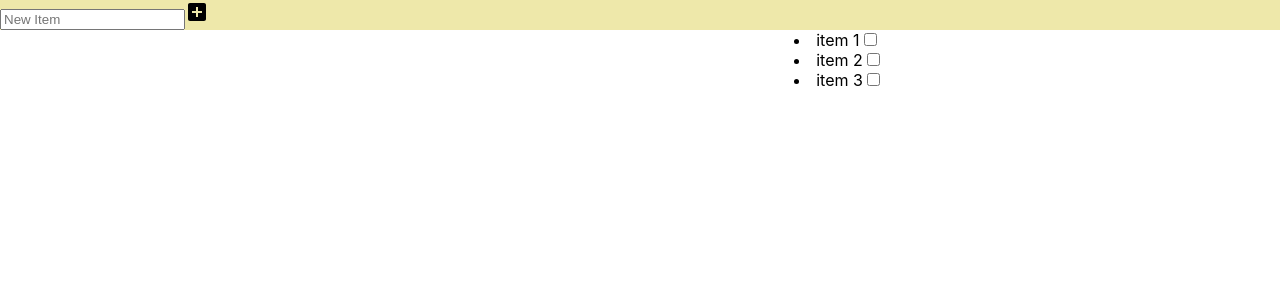
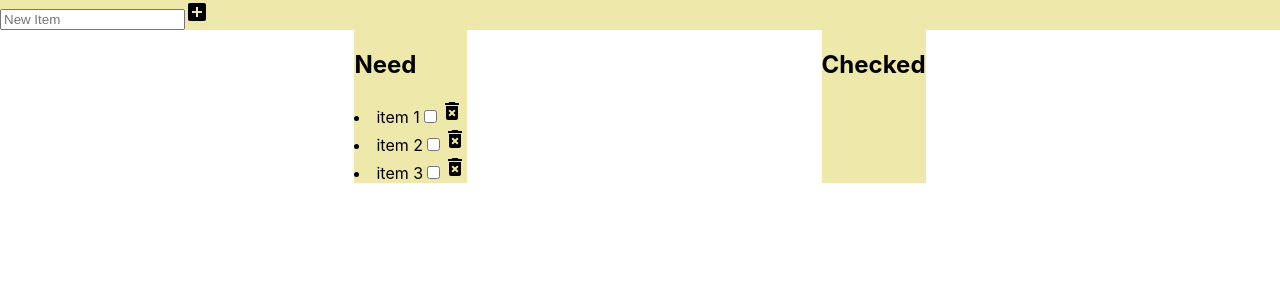
Before and after one commit to PhilCodesNow/react-shopping-app, a React (Create React App) app: page / in a window 1280 px wide. Shown: the top 300 px of the page. Built offline with nearby package versions, Linux system fonts and the light colour scheme.

Commit message:
item delete working

```diff
--- a/src/App.js
+++ b/src/App.js
@@ -30,13 +30,14 @@ function App() {
     newListItem.checked = !newListItem.checked
     newList[itemIndex] = newListItem
     setList(newList)
-    console.log(list)
   }
-  // function handleCheckedChange(id){
-  //   const uncheckedList = list.filter(listItem => listItem.id !== id)
-  //   console.log(uncheckedList)
 
-  // }
+  function handleDeleteItem(id){
+    let newList = [...list]
+    const itemIndex = newList.findIndex(item => item.id === id)
+    newList.splice(itemIndex, 1)
+    setList(newList)
+  }
 
   return (
     <div>
@@ -47,6 +48,7 @@ function App() {
       <Output
       list={list}
       handleCheckedChange={handleCheckedChange}
+      handleDeleteItem={handleDeleteItem}
       />
 
     </div>
--- a/src/Output.js
+++ b/src/Output.js
@@ -7,28 +7,21 @@ import './Output.css';
 function Output(props) {
     const {
         list,
-        handleCheckedChange
+        handleCheckedChange,
+        handleDeleteItem
     } = props
     return (
         <div className="output">
+            <OutputUnchecked
+            list={list}
+            handleCheckedChange={handleCheckedChange}
+            handleDeleteItem={handleDeleteItem}
+            />
             <OutputChecked
             list={list}
             handleCheckedChange={handleCheckedChange}
+            handleDeleteItem={handleDeleteItem}
             />
-            <OutputUnchecked
-            list={list}
-            handleCheckedChange={handleCheckedChange}
-            />
-        {/* <ol>
-        {
-        list.map(listItem =>{
-           return <li className="output__li">
-                    {listItem}
-                    <input type="checkbox"></input>
-                </li>
-        })
-        }
-        </ol> */}
         </div>
     )
 }
--- a/src/OutputChecked.js
+++ b/src/OutputChecked.js
@@ -1,27 +1,39 @@
 import React from 'react';
 import './OutputChecked.css';
+import DeleteIcon from '@material-ui/icons/DeleteForever';
 
 function OutputChecked(props) {
 
     const {
         list,
-        handleCheckedChange
+        handleCheckedChange,
+        handleDeleteItem
     } = props
     const checkedList = list.map(listItem =>{
         if(listItem.checked === true){
-            console.log('render')
             return (
                 <li key={listItem.id}>
                    {listItem.name}
                 <input type="checkbox" name="checked" onClick={() => handleCheckedChange(listItem.id)}></input>
+                <DeleteIcon
+                onClick={() =>{handleDeleteItem(listItem.id)}}></DeleteIcon>
                 </li>
             )
+        }else{
+            return null
         }
     })
-    console.log(list)
 
 
-    return <div>{checkedList}</div>
+
+    return (<div className="outputchecked">
+            <div>
+                <h2>
+                Checked
+                </h2>
+            </div>
+            {checkedList}
+            </div>)
 }
 
 export default OutputChecked
--- a/src/OutputUnchecked.js
+++ b/src/OutputUnchecked.js
@@ -1,29 +1,41 @@
 import React from 'react';
 import './OutputUnchecked.css';
+import DeleteIcon from '@material-ui/icons/DeleteForever';
+
 
 function OutputUnchecked(props) {
     const {
         list,
-        handleCheckedChange
+        handleCheckedChange,
+        handleDeleteItem
     } = props
 
 
 
 const uncheckedList = list.map(listItem =>{
     if(listItem.checked === false){
-        console.log('render')
         return (
             <li key={listItem.id}>
                {listItem.name}
             <input type="checkbox" name="checked" onClick={() => handleCheckedChange(listItem.id)}></input>
+            <DeleteIcon
+                onClick={() =>{handleDeleteItem(listItem.id)}}></DeleteIcon>
             </li>
         )
+    }else{
+        return null
     }
 })
-console.log(list)
 
 
-return <div>{uncheckedList}</div>
+return (<div className="outputunchecked">
+        <div>
+            <h2>
+            Need
+            </h2>
+        </div>
+        {uncheckedList}
+        </div>)
 
 }
 
```
Also changed, not shown: 1 other file (tests, documents, lock files or other folders).
